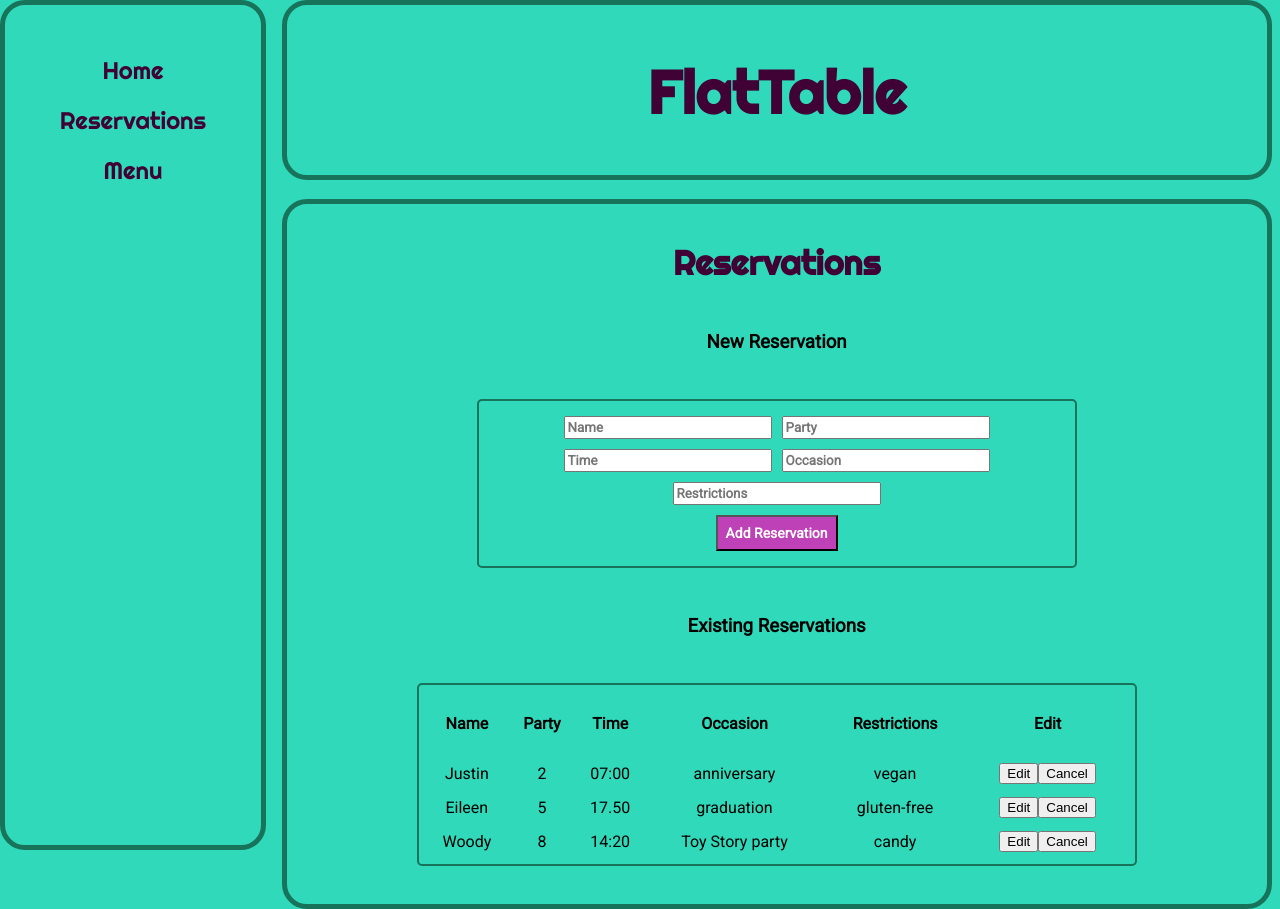
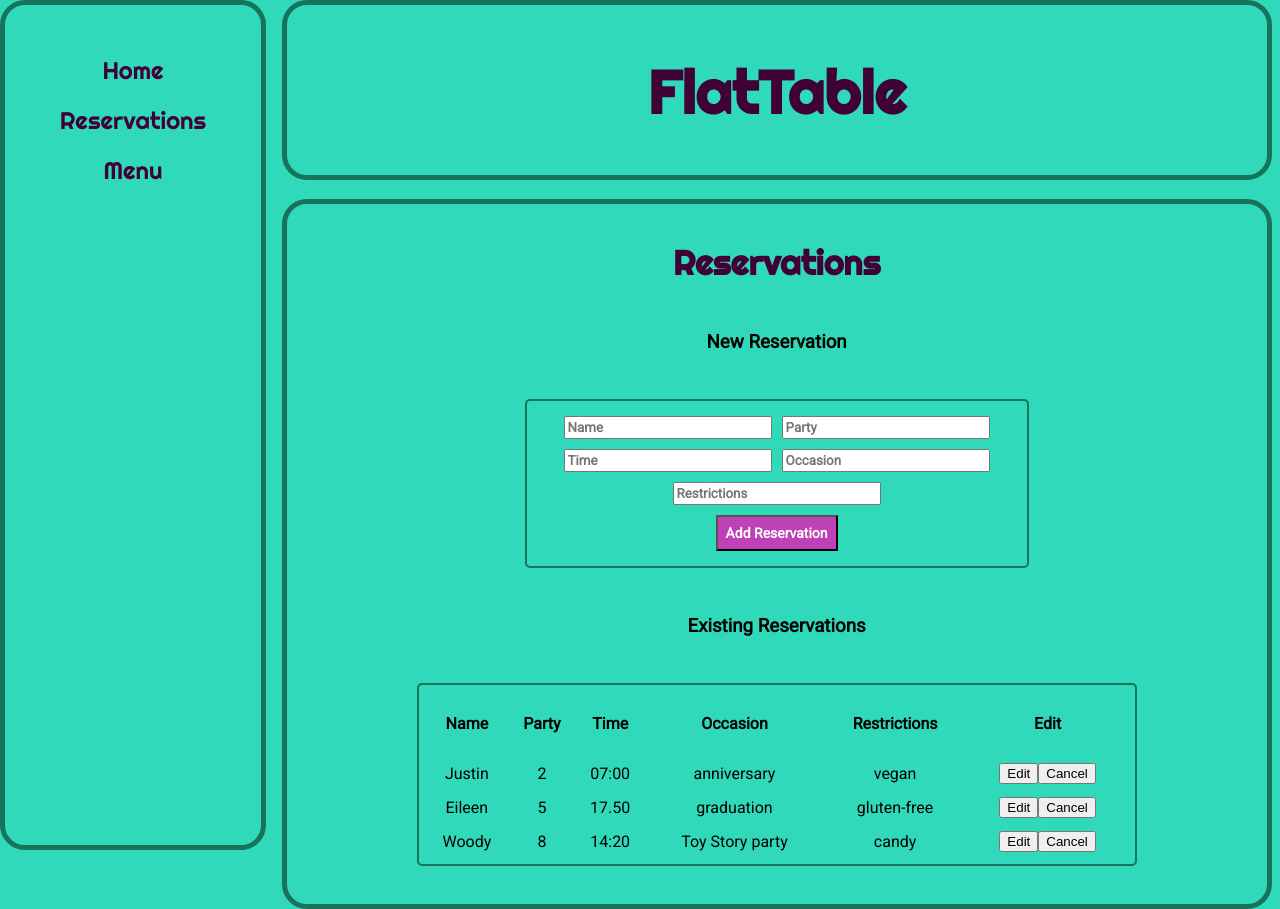
Before and after one commit to eburdekin/flattable, a React (Create React App) app: page /Reservations in a window 1280 px wide. Built offline with nearby package versions, Linux system fonts and the light colour scheme; data requests are answered from the project's data file.

Commit message:
update menu styling, add menu form

```diff
--- a/src/App.css
+++ b/src/App.css
@@ -50,6 +50,8 @@ div {
   border: 5px solid #177359;
   padding: 10px;
   height: 680px;
+  overflow-x: hidden;
+  overflow-y: auto;
 }
 
 .mainComponent h2 {
@@ -72,9 +74,9 @@ div {
   width: 200px;
 }
 
-.reservationForm {
+.reservationForm, .menuForm {
   margin: auto;
-  width: 60%;
+  width: 50%;
   border: 2px solid #177359;
   padding: 10px;
   border-radius: 5px;
@@ -93,3 +95,21 @@ div {
 .reservationTable td {
   height: 30px;
 }
+
+.menu {
+  margin: auto;
+  width: 75%;
+  border: 2px solid #177359;
+  padding: 5px;
+  border-radius: 5px;
+  list-style-position: inside;
+  background-color: #52e8cc;
+}
+
+.menu h4 {
+  text-align: center;
+}
+
+.menu li {
+  margin-left: 125px;
+}
--- a/src/Components/Course.js
+++ b/src/Components/Course.js
@@ -1,6 +1,6 @@
 export default function Course({item}) {
     return <>
-    <h3>{Object.keys(item)}</h3>
+    <h4>{Object.keys(item)}</h4>
     <ul>
         {Object.values(item).map(d => <li>{d}</li>)}
     </ul>
--- /dev/null
+++ b/src/Components/MenuForm.js
@@ -0,0 +1,101 @@
+import React, { useState, useEffect } from 'react'
+
+export default function ReservationForm() {
+
+    const [newReservation, setNewReservation] = useState({
+        Breakfast: '',
+        Lunch: '',
+        Dinner: '',
+        Dessert: '',
+        Special: '',
+    })
+
+    // const handleChange = (e) => {
+    //     const name = e.target.name;
+    //     let value = e.target.value
+    //     setNewReservation({ ...newReservation, [name]: value })
+    // }
+
+    // const handleSubmit = (e) => {
+    //     e.preventDefault();
+    //     handleAddSubmit(newReservation)
+    // }
+
+    // useEffect(() => {
+    //     //Update the form fields when the editedReservation prop changes
+    //     setNewReservation(editedReservation ?? {
+    //         name: '',
+    //         party: '',
+    //         time: '',
+    //         occasion: '',
+    //         restrictions: '',
+    //     });
+    // }, [editedReservation])
+
+    const style = {
+        'fontFamily': 'Roboto',
+        'padding': '2px',
+        'margin': '5px',
+        'width': '200px',
+        'fontWeight': 'bold',
+    }
+
+    const buttonStyle = {
+        'fontFamily': 'Roboto',
+        'padding': '8px',
+        'margin': '5px',
+        'backgroundColor': '#BF41B7',
+        'color': 'white',
+        'fontSize': '14px',
+        'fontWeight': 'bold',
+    }
+
+    return <>
+        <form className="menuForm">
+            <input
+                type="text"
+                placeholder="Breakfast"
+                name="name"
+                // value={newReservation.name}
+                // onChange={handleChange}
+                style={style}
+                 ></input>
+            <input
+                type="text"
+                placeholder="Lunch"
+                name="party"
+                // value={newReservation.party}
+                // onChange={handleChange}
+                style={style}
+                ></input>
+            <input
+                type="text"
+                placeholder="Dinner"
+                name="time"
+                // value={newReservation.time}
+                // onChange={handleChange}
+                style={style}
+                ></input>
+            <input
+                type="text"
+                placeholder="Dessert"
+                name="occasion"
+                // value={newReservation.occasion}
+                // onChange={handleChange}
+                style={style}
+                ></input>
+            <input
+                type="text"
+                placeholder="Special"
+                name="restrictions"
+                // value={newReservation.restrictions}
+                // onChange={handleChange}
+                style={style} ></input>
+            <br></br>
+            <input
+                type="submit"
+                value="Update Menu"
+                style={buttonStyle} />
+        </form>
+    </>
+}
--- a/src/Pages/Menu.js
+++ b/src/Pages/Menu.js
@@ -3,6 +3,7 @@ import {useState, useEffect} from 'react'
 import Header from '../Components/Header'
 import NavBar from "../Components/NavBar"
 import Course from "../Components/Course"
+import MenuForm from "../Components/MenuForm"
 
 const API = 'http://localhost:8001/menu'
 
@@ -24,7 +25,11 @@ export default function Menu() {
         </main>
        <div className="mainComponent">
         <h2>Menu</h2>
-        {menu.map(item => <Course key={item.id} item={item} />)}
+        <h3>Update Menu</h3>
+        <MenuForm />
+        <h3>Today's Courses</h3>
+        <div className="menu">        {menu.map(item => <Course key={item.id} item={item} />)}
+        </div>
        </div>
     </>
 }
```
